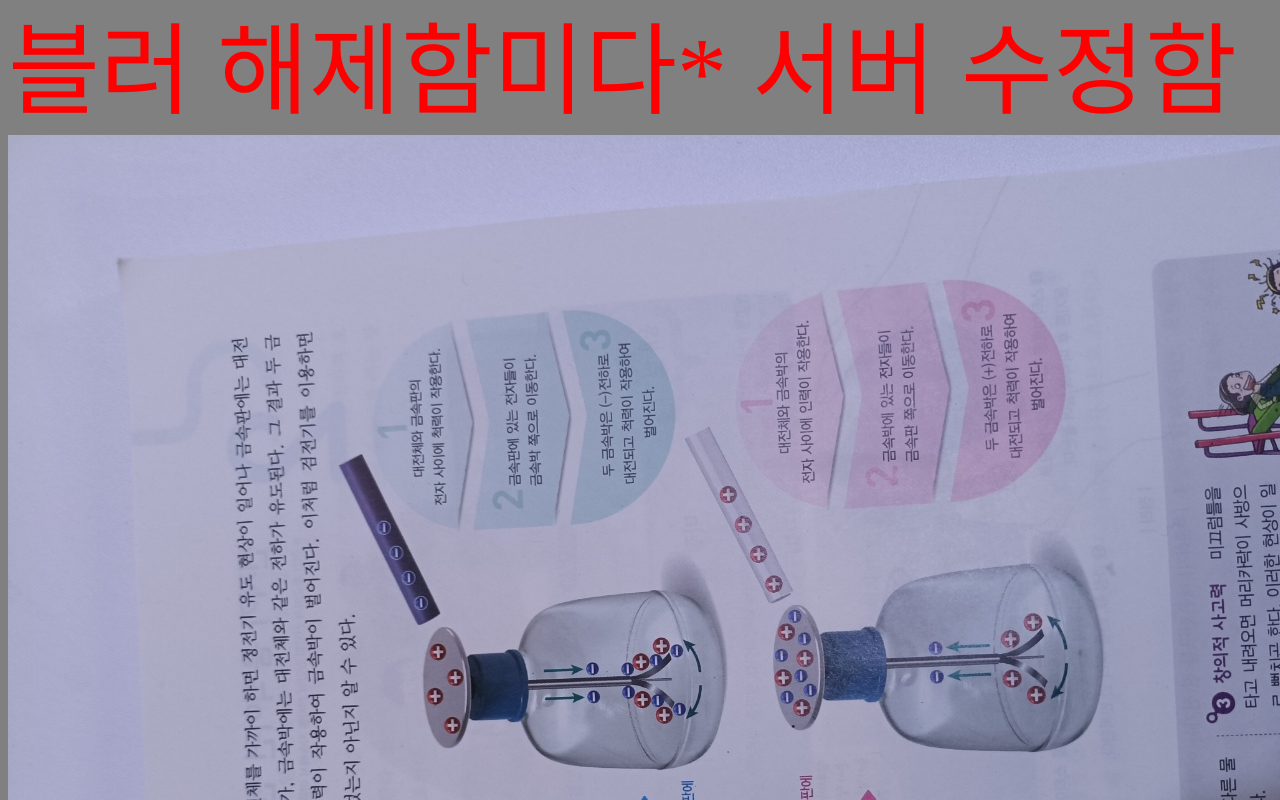
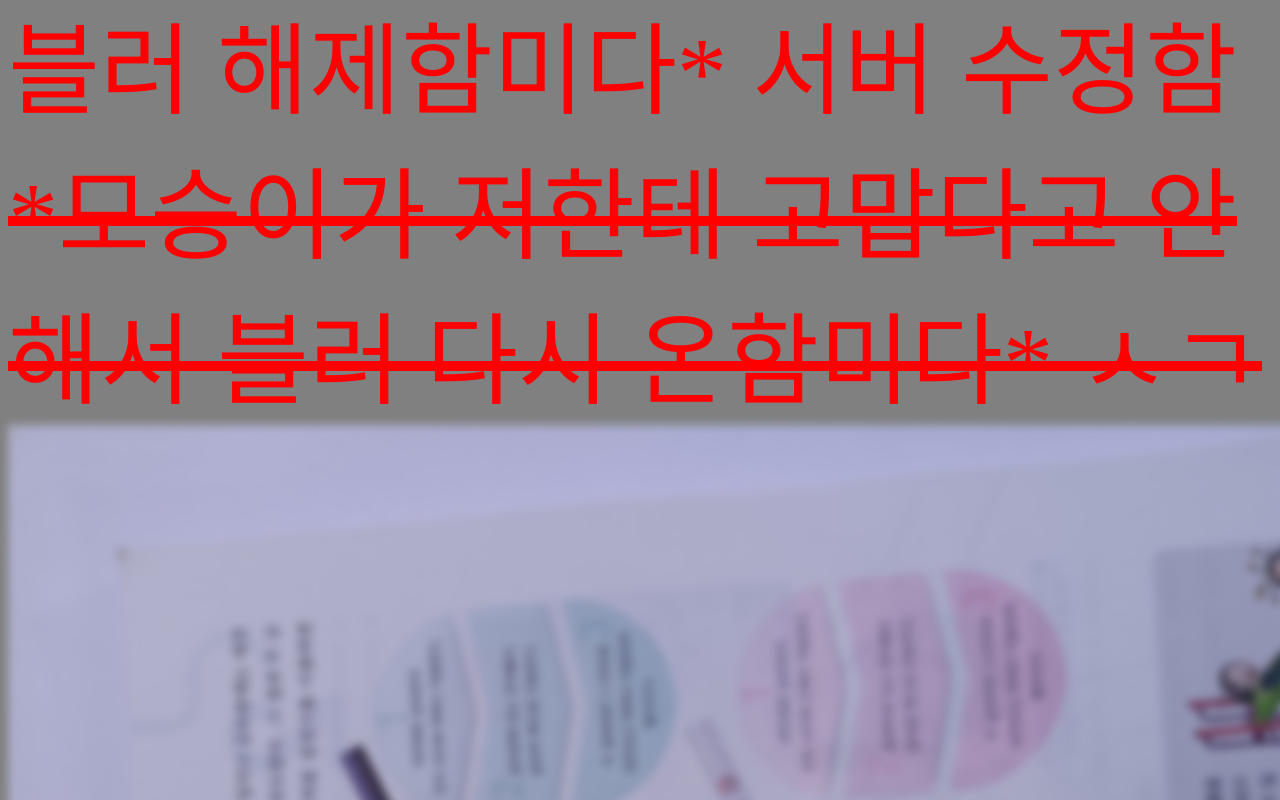
Before and after one commit to dog898996/be3hyu, a plain HTML site: page index.html in a window 1280 px wide. Shown: the part 400-1200 px from the top of the page. Drawn offline with Linux system fonts and the light colour scheme.

Commit message:
Update index.html

```diff
--- a/index.html
+++ b/index.html
@@ -7,7 +7,9 @@
         body {
             background-color: gray;
         }
-
+        .imgg {
+            filter: blur(5px);
+        }
         .ㅋㅋㅋ1 {
             color: red;
             font-size: 50px;
@@ -31,6 +33,7 @@
       <br>
       <div style="color: blue; font-size: 20px;">알아서 잘 해 보시길.... 화이팅!!</div>
       <div class="ghg">*모승이가 저한테 쌍욕박아서 블러 해제함미다* 서버 수정함</div>
+     <div class="ghg" style="text-decoration: line-through;">*모승이가 저한테 고맙다고 안해서 블러 다시 온함미다* ㅅㄱ</div>
 
 
     <img class="imgg" src="./KakaoTalk_20220526_200435522_01.jpg" alt="">
```
